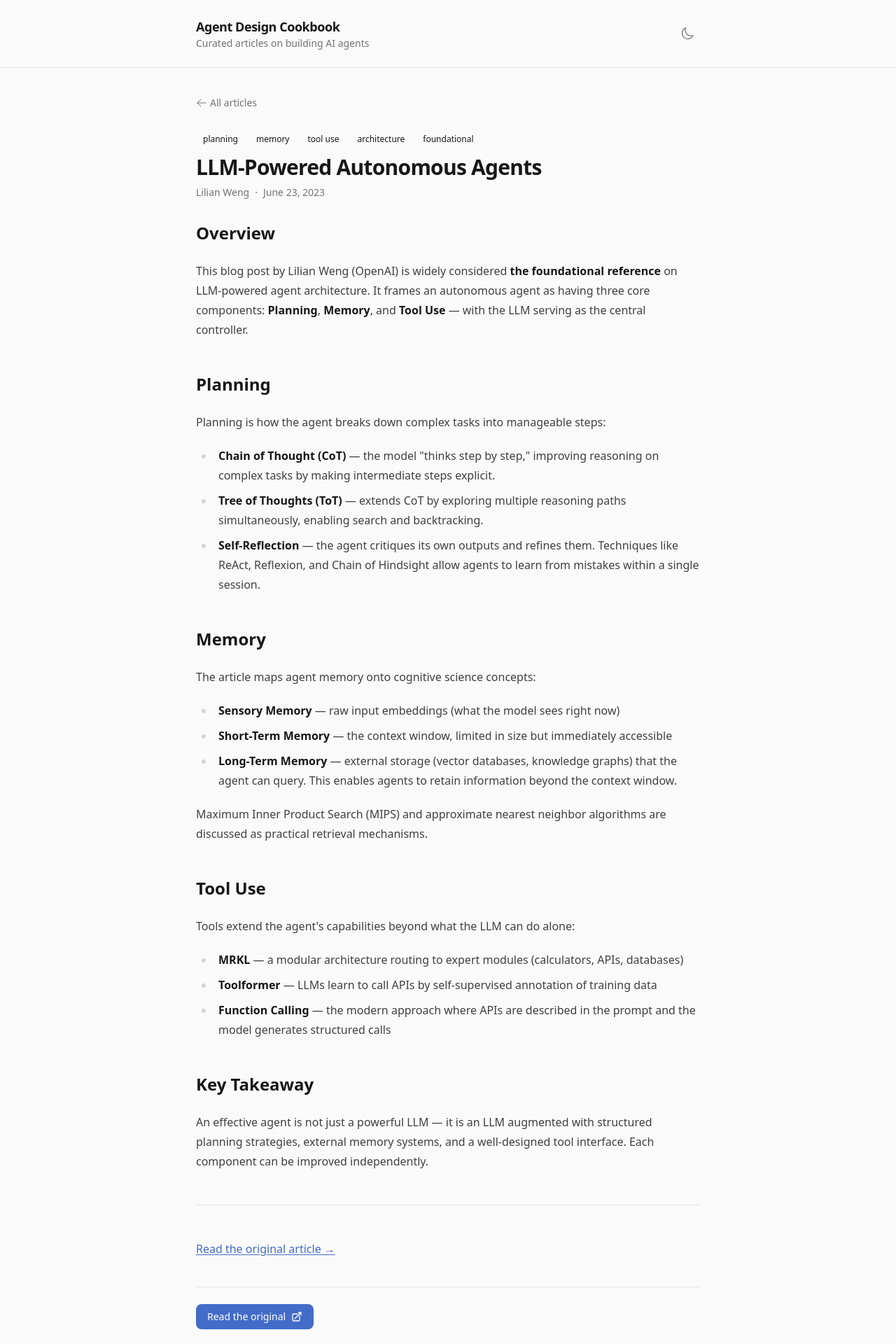
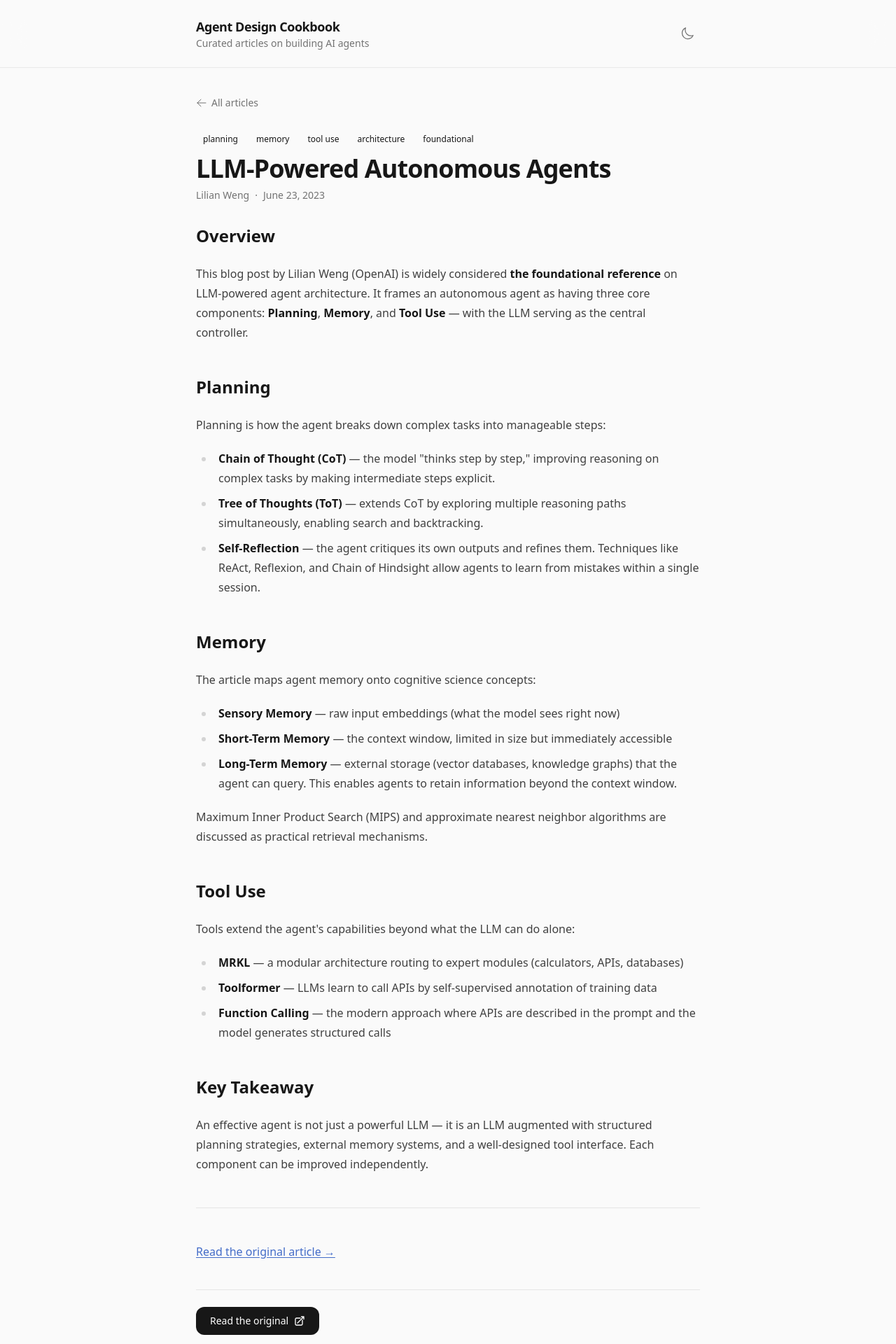
Before and after one commit to hblee12294/agents-design, a React (Vite) app: page /#/article/llm-powered-autonomous-agents in a window 1280 px wide. Shown: the top 1920 px of the page at 70% size. Built offline with nearby package versions, Linux system fonts and the light colour scheme.

Commit message:
feat: update styles

```diff
--- a/src/components/ArticleCard.tsx
+++ b/src/components/ArticleCard.tsx
@@ -8,7 +8,7 @@ interface ArticleCardProps {
 
 export function ArticleCard({ article }: ArticleCardProps) {
   return (
-    <article className="group py-8 first:pt-0">
+    <article className="group -mx-4 rounded-2xl px-4 py-6 transition-colors duration-300 hover:bg-neutral-100/60 dark:hover:bg-white/[0.03]">
       <div className="flex flex-wrap gap-1.5 mb-3">
         {article.tags.map((tag) => (
           <TagBadge key={tag} tag={tag} />
@@ -21,6 +21,7 @@ export function ArticleCard({ article }: ArticleCardProps) {
       >
         <h2 className="text-xl font-semibold text-neutral-900 dark:text-neutral-100 group-hover:text-accent-600 dark:group-hover:text-accent-400 transition-colors duration-200">
           {article.title}
+          <span className="inline-block ml-1.5 text-accent-500 opacity-0 -translate-x-2 group-hover:opacity-100 group-hover:translate-x-0 transition-all duration-300">&rarr;</span>
         </h2>
       </Link>
       <div className="mt-1.5 flex items-center gap-2 text-sm text-neutral-500 dark:text-neutral-400">
--- a/src/components/Header.tsx
+++ b/src/components/Header.tsx
@@ -3,7 +3,7 @@ import { ThemeToggle } from './ThemeToggle'
 
 export function Header() {
   return (
-    <header className="border-b border-neutral-200 dark:border-neutral-800">
+    <header className="sticky top-0 z-50 border-b border-neutral-200/80 dark:border-neutral-800/80 bg-neutral-50/80 dark:bg-neutral-950/80 backdrop-blur-xl">
       <div className="mx-auto flex max-w-3xl items-center justify-between px-6 py-6">
         <Link to="/" className="group">
           <h1 className="text-lg font-semibold tracking-tight text-neutral-900 dark:text-neutral-100">
--- a/src/routes/article/$slug.tsx
+++ b/src/routes/article/$slug.tsx
@@ -31,9 +31,9 @@ function ArticlePage() {
     <article>
       <Link
         to="/"
-        className="inline-flex items-center gap-1 text-sm text-neutral-500 dark:text-neutral-400 hover:text-neutral-700 dark:hover:text-neutral-200 transition-colors mb-8"
+        className="group/back inline-flex items-center gap-1.5 text-sm text-neutral-500 dark:text-neutral-400 hover:text-neutral-900 dark:hover:text-neutral-100 transition-colors mb-8"
       >
-        <svg className="h-4 w-4" fill="none" viewBox="0 0 24 24" stroke="currentColor" strokeWidth={1.5}>
+        <svg className="h-4 w-4 transition-transform duration-200 group-hover/back:-translate-x-0.5" fill="none" viewBox="0 0 24 24" stroke="currentColor" strokeWidth={1.5}>
           <path strokeLinecap="round" strokeLinejoin="round" d="M10.5 19.5 3 12m0 0 7.5-7.5M3 12h18" />
         </svg>
         All articles
@@ -45,7 +45,7 @@ function ArticlePage() {
             <TagBadge key={tag} tag={tag} />
           ))}
         </div>
-        <h1 className="text-3xl font-semibold tracking-tight text-neutral-900 dark:text-neutral-100">
+        <h1 className="text-4xl font-bold tracking-tight text-neutral-900 dark:text-neutral-100">
           {article.title}
         </h1>
         <div className="mt-2 flex items-center gap-2 text-sm text-neutral-500 dark:text-neutral-400">
@@ -68,7 +68,7 @@ function ArticlePage() {
           href={article.originalUrl}
           target="_blank"
           rel="noopener noreferrer"
-          className="inline-flex items-center gap-2 rounded-lg bg-accent-600 px-4 py-2 text-sm font-medium text-white hover:bg-accent-700 transition-colors"
+          className="inline-flex items-center gap-2 rounded-xl bg-neutral-900 dark:bg-white px-5 py-2.5 text-sm font-medium text-white dark:text-neutral-900 hover:bg-neutral-700 dark:hover:bg-neutral-200 transition-colors duration-200"
         >
           Read the original
           <svg className="h-4 w-4" fill="none" viewBox="0 0 24 24" stroke="currentColor" strokeWidth={2}>
--- a/src/routes/index.tsx
+++ b/src/routes/index.tsx
@@ -22,7 +22,7 @@ function HomePage() {
       <section className="mb-10">
         <TagFilter tags={tags} activeTag={activeTag} onTagSelect={setActiveTag} />
       </section>
-      <section className="divide-y divide-neutral-200 dark:divide-neutral-800">
+      <section className="space-y-2">
         {filtered.map((article) => (
           <ArticleCard key={article.slug} article={article} />
         ))}
--- a/src/styles/app.css
+++ b/src/styles/app.css
@@ -21,6 +21,15 @@
 
 html {
   font-family: var(--font-sans);
+  scroll-behavior: smooth;
+}
+
+::selection {
+  background-color: oklch(0.87 0.056 264);
+}
+
+.dark ::selection {
+  background-color: oklch(0.36 0.090 264);
 }
 
 body {
```
